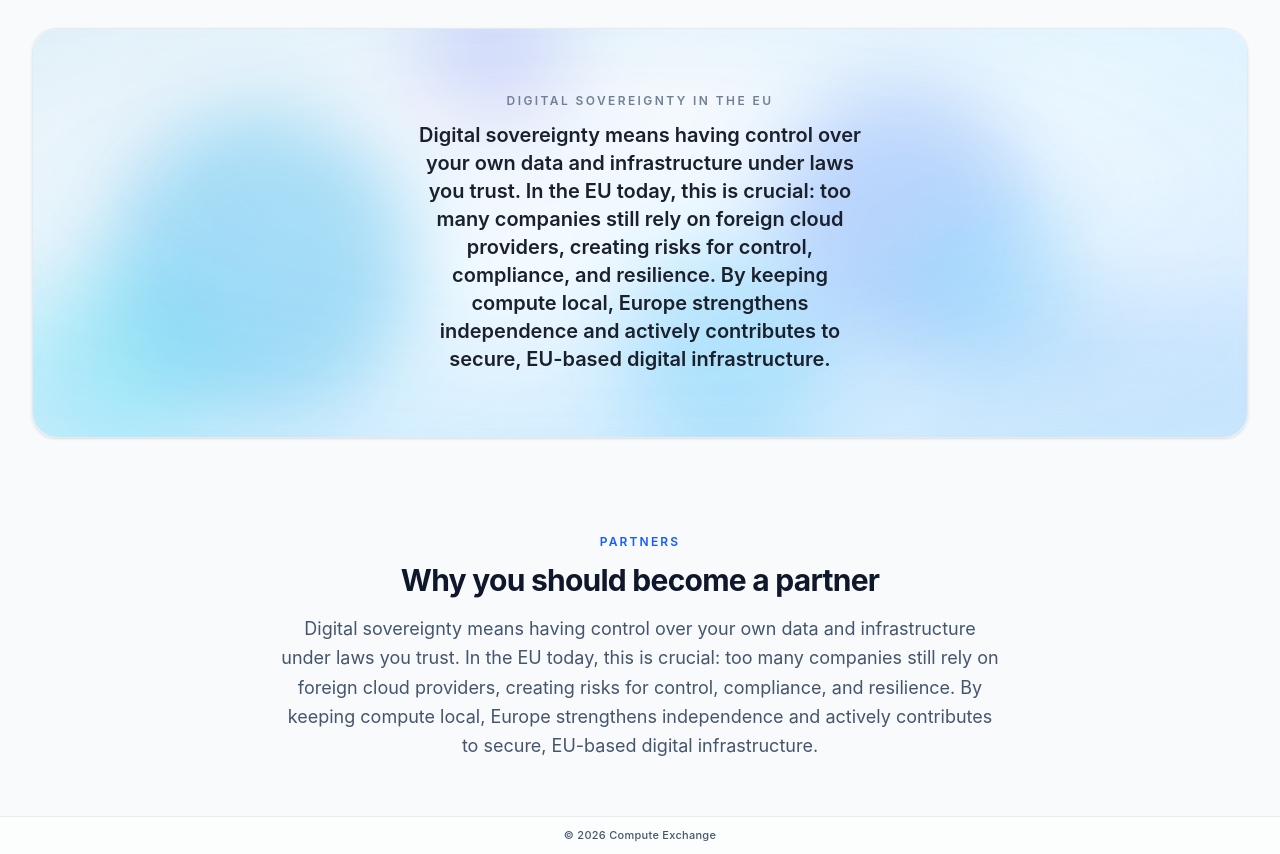
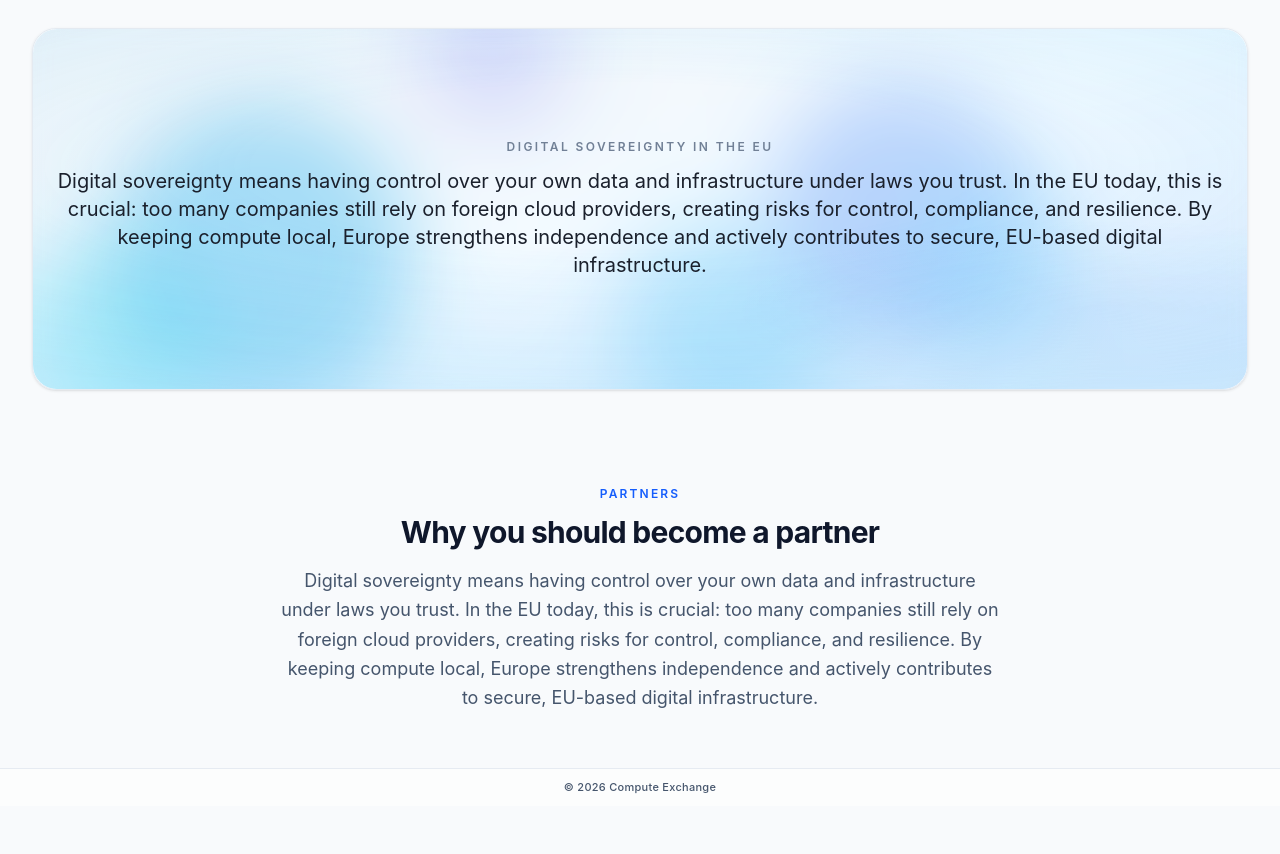
Before and after one commit to AliRasikh/compute-share-on-premise, a Next.js app: page / in a window 1280 px wide. Shown: the part 1040-1894 px from the top of the page. After the commit the page ends 1846 px from the top, so only its background shows below. Built offline with nearby package versions, Linux system fonts and the light colour scheme.

Commit message:
text angepasst 2

```diff
--- a/src/components/home/HomePosterSection.tsx
+++ b/src/components/home/HomePosterSection.tsx
@@ -34,7 +34,7 @@ export function HomePosterSection({ title, subtitle }: HomePosterSectionProps) {
         </motion.p>
       ) : null}
       <motion.p
-        className="mt-3 max-w-md text-lg font-semibold text-[#1a202c] sm:text-xl"
+        className="mt-3 text-lg text-[#1a202c] sm:text-xl"
         variants={staggerItem}
       >
         {subtitle ?? "Your message here"}
```
